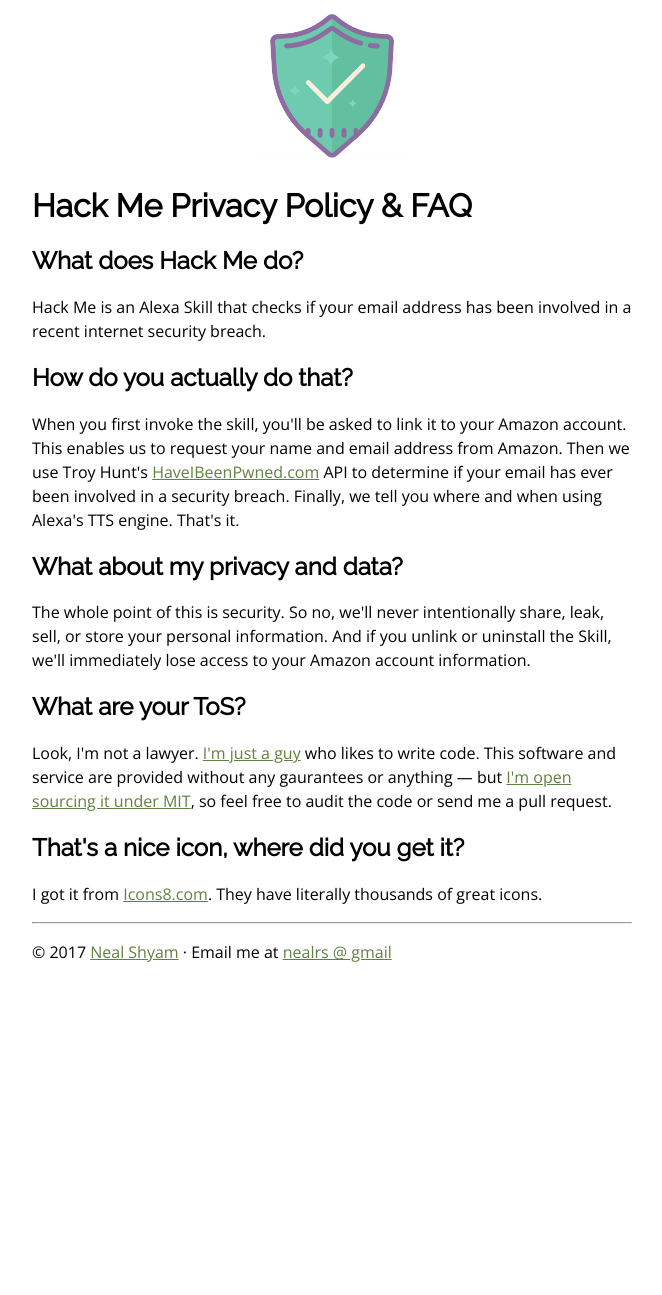
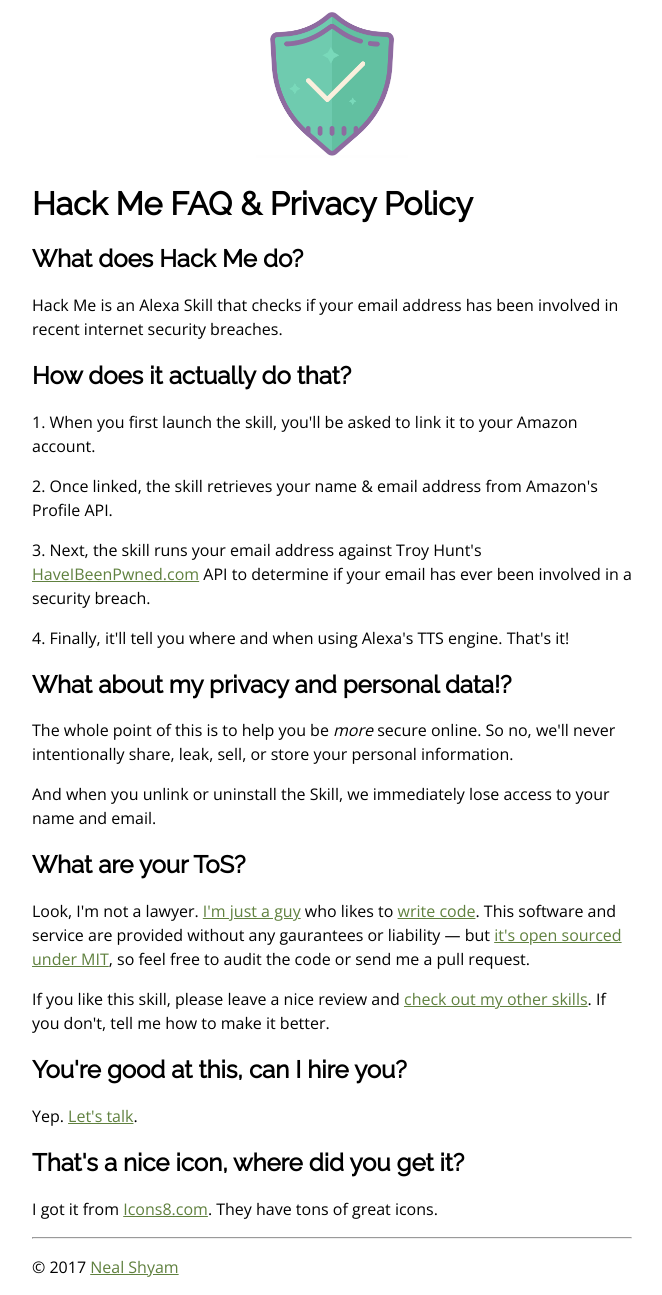
Before and after one commit to nealrs/pwned, a Flask app: page / in a window 1280 px wide. Shown: the whole page, without its empty margins (308-970 px from the left). Before the commit the page ends 962 px from the top, so only its background shows below. Run offline with Flask 2, Linux system fonts and the light colour scheme.

Commit message:
update privacy policy doc

```diff
--- a/templates/privacy.html
+++ b/templates/privacy.html
@@ -8,47 +8,71 @@
         <meta name="viewport" content="width=device-width, initial-scale=1.0">
         <link rel="shortcut icon" href="{{ url_for('static', filename='img/shield_not_square.png') }}">
         <link rel="apple-touch-icon" href="{{ url_for('static', filename='img/shield_not_square.png') }}">
-        <link href="https://fonts.googleapis.com/css?family=Open+Sans|Raleway:300,400" rel="stylesheet">        <style>
+        <link href="https://fonts.googleapis.com/css?family=Open+Sans|Raleway:300,400,300i,400i" rel="stylesheet">        <style>
             h1{
                 Font-Family: 'Raleway', Sans-Serif;
                 Font-Size: 2rem;
             }
-
             h2 {
                 Font-Family: 'Raleway', Sans-Serif;
                 Font-Size: 1.5rem;
             }
-
             p {
                 Font-Family: 'Open Sans', Sans-Serif;
                 Font-Size: 1rem;
                 line-height: 1.5rem;
             }
-
             a {
                 color: #60813f
             }
+            .italic{
+                font-style:italic;
+            }
+            .header{
+                text-align:center;
+                margin-top:.5rem;
+            }
+            .header img{
+                max-height:150px;
+                min-height:80px;
+            }
+            body{
+                margin:auto;
+                max-width:600px;
+                padding: 0 1.5rem;
+            }
         </style>
     </head>
-    <body style="margin:auto; max-width:600px; padding: 0 20px;">
-        <p style="text-align:center;margin-top:10px;"><img src="{{ url_for('static', filename='img/shield_not_square.png') }}" style="height:150px;"></p>
-        <h1>Hack Me Privacy Policy &amp; FAQ</h1>
+    <body>
+        <p class="header"><img src="{{ url_for('static', filename='img/shield_not_square.png') }}"></p>
+        <h1>Hack Me FAQ &amp; Privacy Policy</h1>
+        <!--<p>Say <span class="italic">"Alexa, enable Hack Me"</span> or <a href="#">click here</a> to install.</p>-->
         <h2>What does Hack Me do?</h2>
-        <p>Hack Me is an Alexa Skill that checks if your email address has been involved in a recent internet security breach.</p>
+        <p>Hack Me is an Alexa Skill that checks if your email address has been involved in recent internet security breaches.</p>
 
-        <h2>How do you actually do that?</h2>
-        <p>When you first invoke the skill, you'll be asked to link it to your Amazon account. This enables us to request your name and email address from Amazon. Then we use Troy Hunt's <a href="https://haveibeenpwned.com">HaveIBeenPwned.com</a> API to determine if your email has ever been involved in a security breach. Finally, we tell you where and when using Alexa's TTS engine. That's it.</p>
+        <h2>How does it actually do that?</h2>
+        <p>1. When you first launch the skill, you'll be asked to link it to your Amazon account.</p>
+        <p>2. Once linked, the skill retrieves your name &amp; email address from Amazon's Profile API.</p>
+        <p>3. Next, the skill runs your email address against Troy Hunt's <a href="https://haveibeenpwned.com">HaveIBeenPwned.com</a> API to determine if your email has ever been involved in a security breach.</p>
+        <p>4. Finally, it'll tell you where and when using Alexa's TTS engine. That's it!</p>
 
-        <h2>What about my privacy and data?</h2>
-        <p>The whole point of this is security. So no, we'll never intentionally share, leak, sell, or store your personal information. And if you unlink or uninstall the Skill, we'll immediately lose access to your Amazon account information.</p>
+        <h2>What about my privacy and personal data!?</h2>
+        <p>The whole point of this is to help you be <span class="italic">more</span> secure online. So no, we'll never intentionally share, leak, sell, or store your personal information.</p>
+
+        <p>And when you unlink or uninstall the Skill, we immediately lose access to your name and email.</p>
 
         <h2>What are your ToS?</h2>
-        <p>Look, I'm not a lawyer. <a href="https://nealshyam.com">I'm just a guy</a> who likes to write code. This software and service are provided without any gaurantees or anything &mdash; but <a href="https://github.com/nealrs/pwned">I'm open sourcing it under MIT</a>, so feel free to audit the code or send me a pull request.</p>
+        <p>Look, I'm not a lawyer. <a href="https://nealshyam.com">I'm just a guy</a> who likes to <a href="https://devpost.com/nealrs">write code</a>. This software and service are provided without any gaurantees or liability &mdash; but <a href="https://github.com/nealrs/pwned">it's open sourced under MIT</a>, so feel free to audit the code or send me a pull request.</p>
+
+        <p>If you like this skill, please leave a nice review and <a href="https://www.amazon.com/s/ref=nb_sb_noss?url=search-alias%3Dalexa-skills&field-keywords=neal+shyam">check out my other skills</a>. If you don't, tell me how to make it better.</p>
+
+        <h2>You're good at this, can I hire you?</h2>
+        <p>Yep. <a href="mailto:nealrs+hackme@gmail.com?subject=Heyyy">Let's talk</a>.</p>
 
         <h2>That's a nice icon, where did you get it?</h2>
-        <p>I got it from <a href="https://icons8.com/icon/42849/security-checked">Icons8.com</a>. They have literally thousands of great icons.</p>
+        <p>I got it from <a href="https://icons8.com/icon/42849/security-checked">Icons8.com</a>. They have tons of great icons.</p>
 
         <hr>
-        <p>&copy; 2017 <a href="http://nealshyam.com">Neal Shyam</a> &middot; Email me at <a href="mailto:nealrs+hackme@gmail.com">nealrs @ gmail</a>
+        <p>&copy; 2017 <a href="http://nealshyam.com">Neal Shyam</a>
     </body>
 </html>
```
